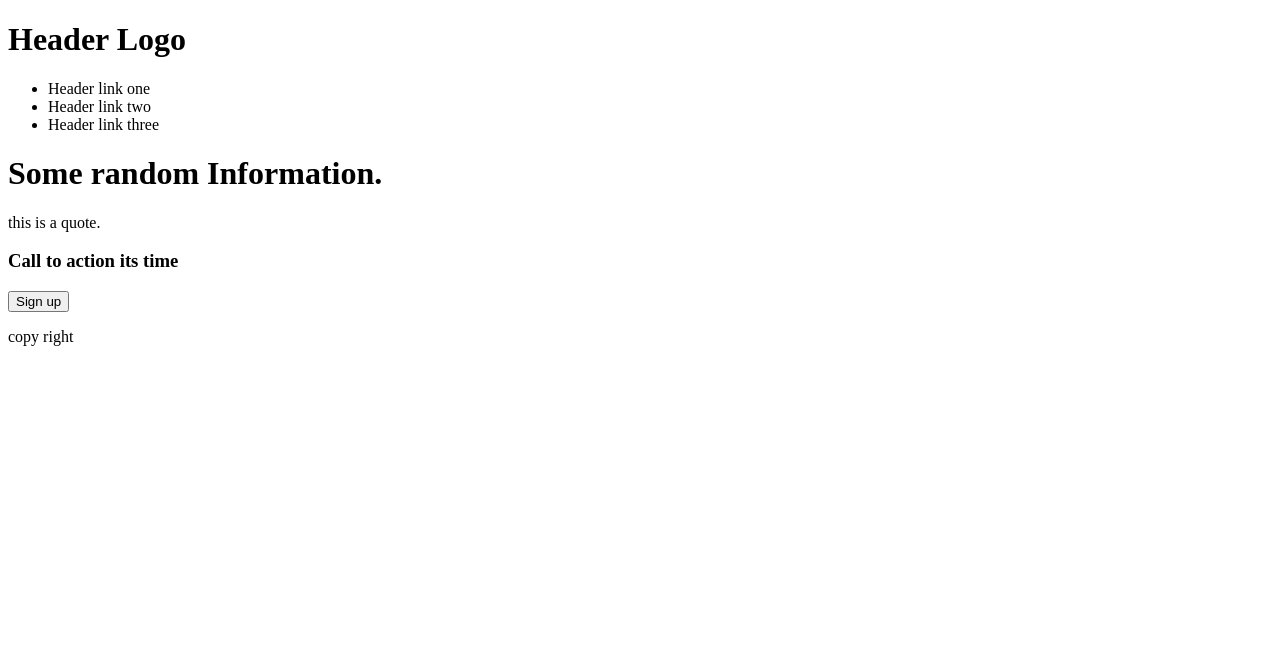
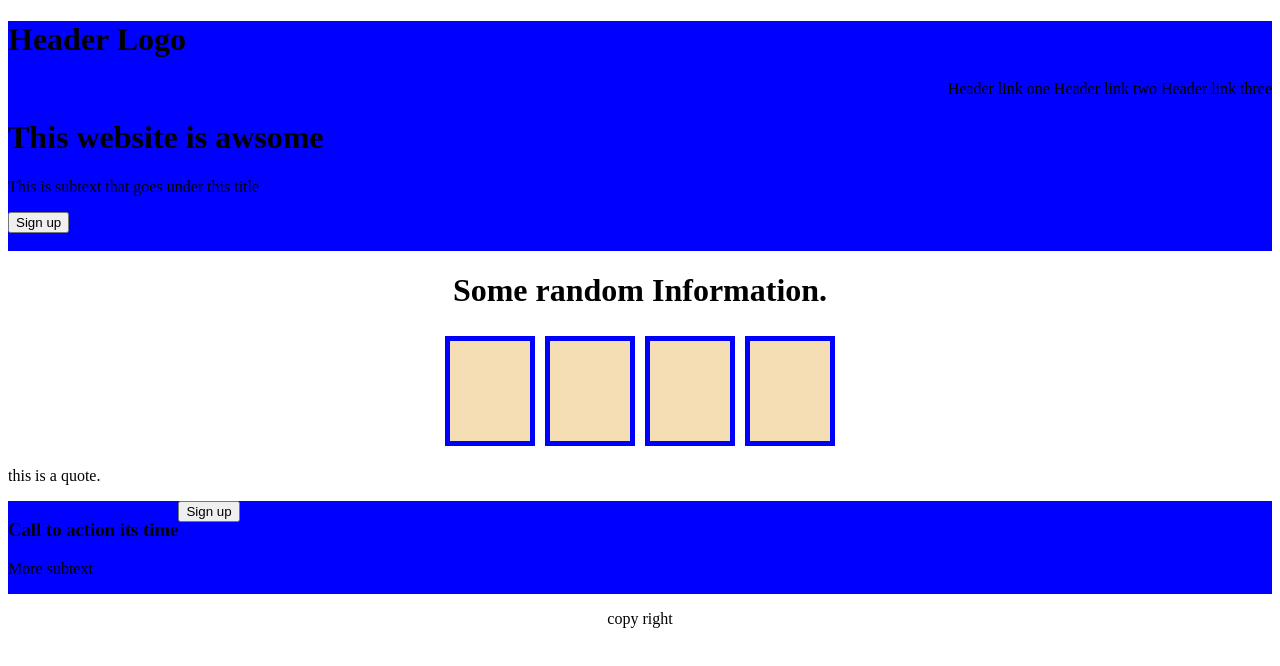
Before and after one commit to Pallycodes/Landing-Page, a plain HTML site: page index.html in a window 1280 px wide. Drawn offline with Linux system fonts and the light colour scheme.

Commit message:
Added more content to page and some styling

```diff
--- a/index.html
+++ b/index.html
@@ -3,10 +3,15 @@
 <head>
     <meta charset="UTF-8">
     <meta name="viewport" content="width=device-width, initial-scale=1.0">
+    <link rel="stylesheet" href="style.css">
     <title>Document</title>
 </head>
 <body>
+    <div class="upper_page">
+        <div>
             <h1>Header Logo</h1>
+        </div>
+        <div>
             <nav>
                 <ul>
                     <li>Header link one</li>
@@ -14,18 +19,43 @@
                     <li>Header link three</li>
                 </ul>
             </nav>
+        </div>
         <div>
+            <h1>This website is awsome</h1>
         </div>
-    <h1>Some random Information.</h1>
         <div>
+            <p>This is subtext that goes under this title</p>
         </div>
-    <p>
-        this is a quote.
-    </p>
-    <div></div>
+        <div>
+            <button class="upper_button">Sign up</button>
+        </div>
+        <div>
+            <img>
+        </div>
+    </div>
+    <div>
+        <h1 id="center_text">Some random Information.</h1>
+    </div>
+    <div id="main_container">
+        <div id="main_box"></div>
+        <div id="main_box"></div>
+        <div id="main_box"></div>
+        <div id="main_box"></div>
+    </div>
+    <div class="grey">
+        <p>this is a quote.</p>
+    </div>
+    <div class="call_action">
+        <div>
             <h3>Call to action its time</h3>
+            <p>More subtext</p>
+        </div>
+        <div class="last_sign">
             <button>Sign up</button>
-    <div></div>
+        </div>
+    </div>
+    <div id="center_text" class="blue">
         <p>copy right</p>
+    </div>
 </body>
 </html>
--- a/style.css
+++ b/style.css
@@ -0,0 +1,39 @@
+.upper_page {
+    background-color: blue;
+}
+.upper_button {
+    display: inline-block;
+}
+
+ul, li {
+    list-style-type: none;
+    display: inline;
+}
+
+nav {
+    text-align: right;
+}
+
+#center_text {
+    text-align: center;
+}
+
+#main_container {
+    display: flex;
+    justify-content: center;
+}
+
+#main_box {
+    border:   5px solid blue;
+    background: wheat;
+    height: 100px;
+    width: 80px;
+    margin: 5px 5px 5px 5px;
+    flex-basis: auto;
+
+}
+
+.call_action {
+    background-color: blue;
+    display: flex;
+}
```
Lines whose indentation alone changed are shown as unchanged.
